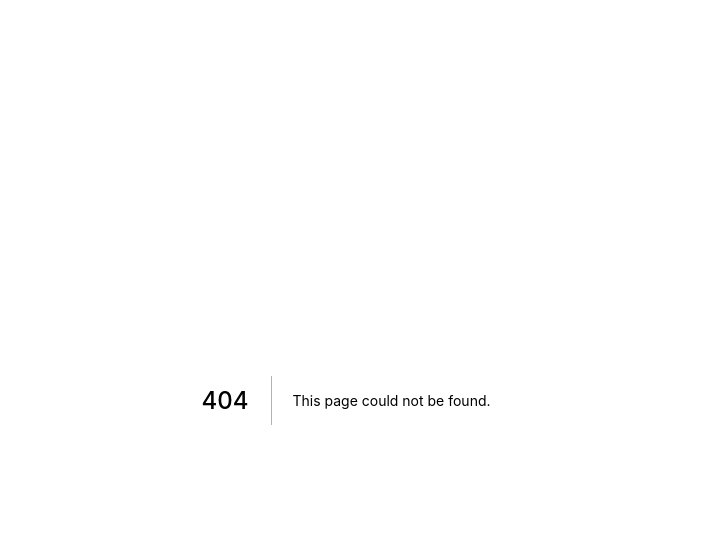
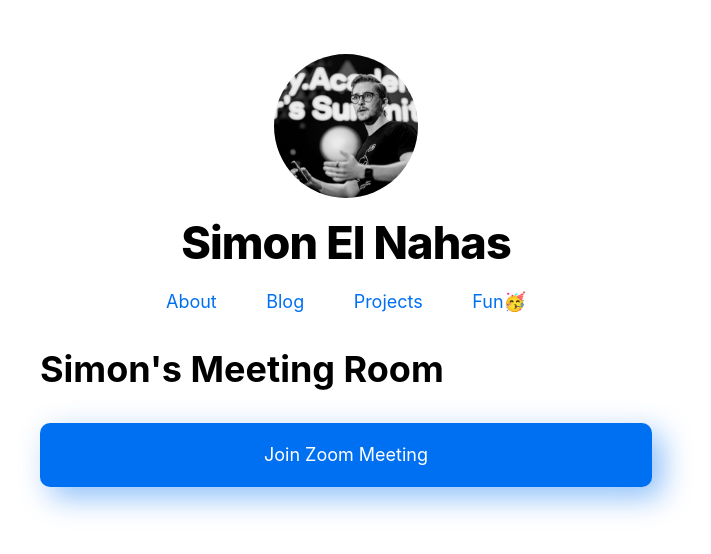
Before and after one commit to simonelnahas/simonelnahas.com, a Next.js app: page /zoom in a window 1280 px wide. Before the commit this address had no page. Shown: the top 554 px of the page, without its empty margins (294-1005 px from the left). Built offline with nearby package versions, Linux system fonts and the light colour scheme.

Commit message:
zoom button

```diff
--- a/components/fun/counter.module.css
+++ b/components/fun/counter.module.css
@@ -11,14 +11,18 @@
   font-size: x-large;
   font: bold;
   transition: background 0.2s ease,
-    color 0.2s ease, box-shadow 0.2s ease;
+    color 0.2s ease, box-shadow 0.2s ease,
+    transform 800ms ease-out;
 }
 
 .button:hover {
   background-color: #0071f3b6;
+  transform: translateY(-3px);
+  transition: transform 400ms ease-out;
 }
 
 .button:active:hover {
   background-color: #0056b8;
   transform: translateY(3px);
+  transition: transform 100ms ease-out;
 }
--- /dev/null
+++ b/components/zoom/zoomButton.module.css
@@ -0,0 +1,25 @@
+.button {
+  padding: 1rem;
+  background: #0070f3;
+  box-shadow: -10px -10px 30px #fdfdfd44,
+    10px 10px 30px #0071f377;
+  border-radius: 10px;
+  color: white;
+  display: flex;
+  justify-content: center;
+  transition: transform 400ms ease-out,
+    box-shadow 400ms ease-out;
+}
+
+.button:hover {
+  background-color: #0071f3e7;
+  transform: translateY(-5px);
+  box-shadow: -20px -20px 40px #fdfdfd44,
+    20px 20px 40px #0071f377;
+  transition: box-shadow 400ms ease-out 100ms,
+    transform 400ms ease-out 100ms;
+}
+.button:active {
+  transform: translateY(2px);
+  transition: transform 100ms ease-out;
+}
--- /dev/null
+++ b/components/zoom/zoomButton.tsx
@@ -0,0 +1,16 @@
+import styles from './zoomButton.module.css';
+
+export default function ZoomButton() {
+  return (
+    <>
+      <h1>Simon's Meeting Room</h1>
+      <a
+        className={styles.button}
+        href='https://dtudk.zoom.us/j/4542427774'
+        target='_blank'
+      >
+        Join Zoom Meeting
+      </a>
+    </>
+  );
+}
--- /dev/null
+++ b/pages/zoom.tsx
@@ -0,0 +1,10 @@
+import Layout from '../components/layout';
+import ZoomButton from '../components/zoom/zoomButton';
+
+export default function Fun() {
+  return (
+    <Layout>
+      <ZoomButton />
+    </Layout>
+  );
+}
```
